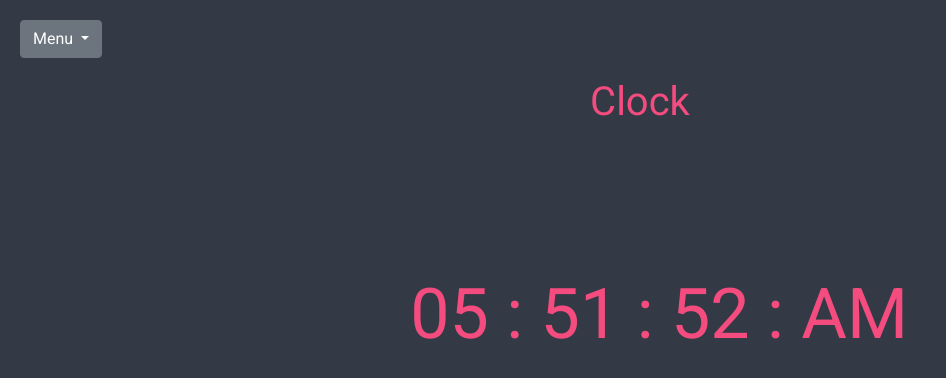
After one commit to adityaKrishan651/code-jam-project, a Flask app: page /clock in a window 1280 px wide. The commit adds this page. Shown: the top 378 px of the page, without its empty margins (0-946 px from the left). Run offline with Flask 2, Linux system fonts and the light colour scheme; some libraries are stand-ins or nearby versions.

Commit message:
added a clock and final ui

```diff
--- a/app.py
+++ b/app.py
@@ -134,6 +134,10 @@ def download(id):
 
     return send_file(file_.path, as_attachment=True, attachment_filename=file_.file_name)
 
+@app.route('/clock')
+def clock():
+    return render_template("clock.html")
+
 db.create_all()
 # ui.run()
 app.run(debug=True)
--- /dev/null
+++ b/static/clock.css
@@ -0,0 +1,46 @@
+@import url('https://fonts.googleapis.com/css2?family=Roboto&display=swap');
+
+*{
+    margin: 0;
+    padding: 0;
+    font-family: 'Roboto', sans-serif;
+    color: #f44c7f;
+}
+
+body{
+    background-color: #333a45;
+}
+
+.dropdown{
+    margin: 20px;
+}
+
+.main-container{
+    margin: 1.5%;
+    text-align: center;
+}
+
+#clock{
+    width: 100%;
+    position: absolute;
+    font-size: 70px;
+    padding-top: 10%;
+}
+
+@media screen and (max-width:620px) {
+    #clock{
+        width: 100%;
+        position: absolute;
+        font-size: 40px;
+        padding-top: 15%;
+    }
+}
+
+@media screen and (max-width:316px) {
+    #clock{
+        width: 100%;
+        position: absolute;
+        font-size: 40px;
+        padding-top: 55%;
+    }
+}
--- /dev/null
+++ b/static/clock.js
@@ -0,0 +1,18 @@
+function realtimeClock() {
+    var rtClock = new Date();
+
+    var hours = rtClock.getHours();
+    var minutes = rtClock.getMinutes();
+    var seconds = rtClock.getSeconds();
+
+    var amPm = (hours < 12 ) ? "AM" : "PM";
+
+    hours = (hours > 12) ? hours - 12 : hours;
+
+    hours = ("0" + hours).slice(-2);
+    minutes = ("0" + minutes).slice(-2);
+    seconds = ("0" + seconds).slice(-2);
+
+    document.getElementById('clock').innerHTML = hours + " : " + minutes + " : " + seconds + " : " + amPm;
+    var t = setTimeout(realtimeClock, 500);
+}
--- a/templates/base.html
+++ b/templates/base.html
@@ -22,6 +22,7 @@
           <li><a class="dropdown-item" href="/cal">Calculator</a></li>
           <li><a class="dropdown-item" href="/quote">Quote of the day</a></li>
           <li><a href="/upload" class="dropdown-item">File Upload</a></li>
+          <li><a href="/clock" class="dropdown-item">Clock</a></li>
         </ul>
       </div>
     {% block content %}
--- a/templates/calculator.html
+++ b/templates/calculator.html
@@ -21,6 +21,7 @@
       <li><a class="dropdown-item" href="/cal">Calculator</a></li>
       <li><a class="dropdown-item" href="/quote">Quote of the day</a></li>
       <li><a href="/upload" class="dropdown-item">File Upload</a></li>
+      <li><a href="/clock" class="dropdown-item">Clock</a></li>
     </ul>
   </div>
 
--- /dev/null
+++ b/templates/clock.html
@@ -0,0 +1,32 @@
+<!DOCTYPE html>
+<html lang="en">
+<head>
+    <meta charset="UTF-8">
+    <meta name="viewport" content="width=device-width, initial-scale=1.0">
+    <script src="https://stackpath.bootstrapcdn.com/bootstrap/5.0.0-alpha2/js/bootstrap.bundle.min.js" integrity="sha384-BOsAfwzjNJHrJ8cZidOg56tcQWfp6y72vEJ8xQ9w6Quywb24iOsW913URv1IS4GD" crossorigin="anonymous"></script>
+    <link rel="stylesheet" href="https://stackpath.bootstrapcdn.com/bootstrap/5.0.0-alpha2/css/bootstrap.min.css" integrity="sha384-DhY6onE6f3zzKbjUPRc2hOzGAdEf4/Dz+WJwBvEYL/lkkIsI3ihufq9hk9K4lVoK" crossorigin="anonymous">
+    <link rel="stylesheet" href="{{ url_for('static', filename='clock.css') }}">
+    <title>Flask App | Clock</title>
+</head>
+<body onload="realtimeClock()">
+    <div class="dropdown">
+        <button class="btn btn-secondary dropdown-toggle" type="button" id="dropdownMenuButton2" data-toggle="dropdown" aria-expanded="false">
+          Menu
+        </button>
+        <ul class="dropdown-menu dropdown-menu-dark" aria-labelledby="dropdownMenuButton2">
+          <li><a class="dropdown-item active" href="/">Home</a></li>
+          <li><a class="dropdown-item" href="/todo">Todo List</a></li>
+          <li><a class="dropdown-item" href="/notes">Notes</a></li>
+          <li><a class="dropdown-item" href="/cal">Calculator</a></li>
+          <li><a class="dropdown-item" href="/quote">Quote of the day</a></li>
+          <li><a href="/upload" class="dropdown-item">File Upload</a></li>
+          <li><a href="/clock" class="dropdown-item">Clock</a></li>
+        </ul>
+      </div>
+    <div class="main-container">
+        <h1>Clock</h1>
+        <div id="clock"></div>
+    </div>
+    <script src="{{ url_for('static', filename='clock.js') }}"></script>
+</body>
+</html>
```
Also changed, not shown: static/cal.css (+5 -5 lines), static/main.css (+15 -15 lines), datebase.db.
